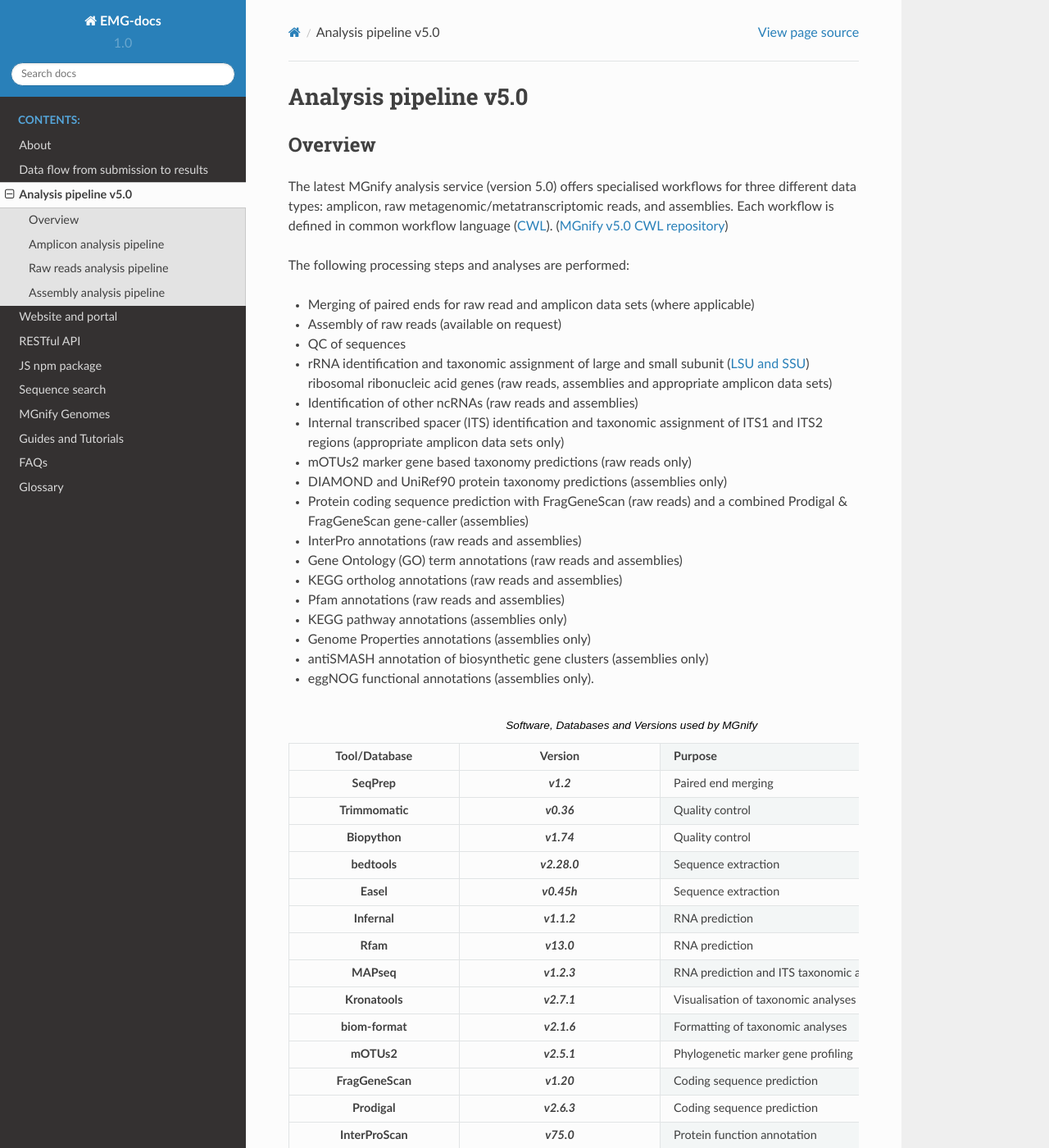
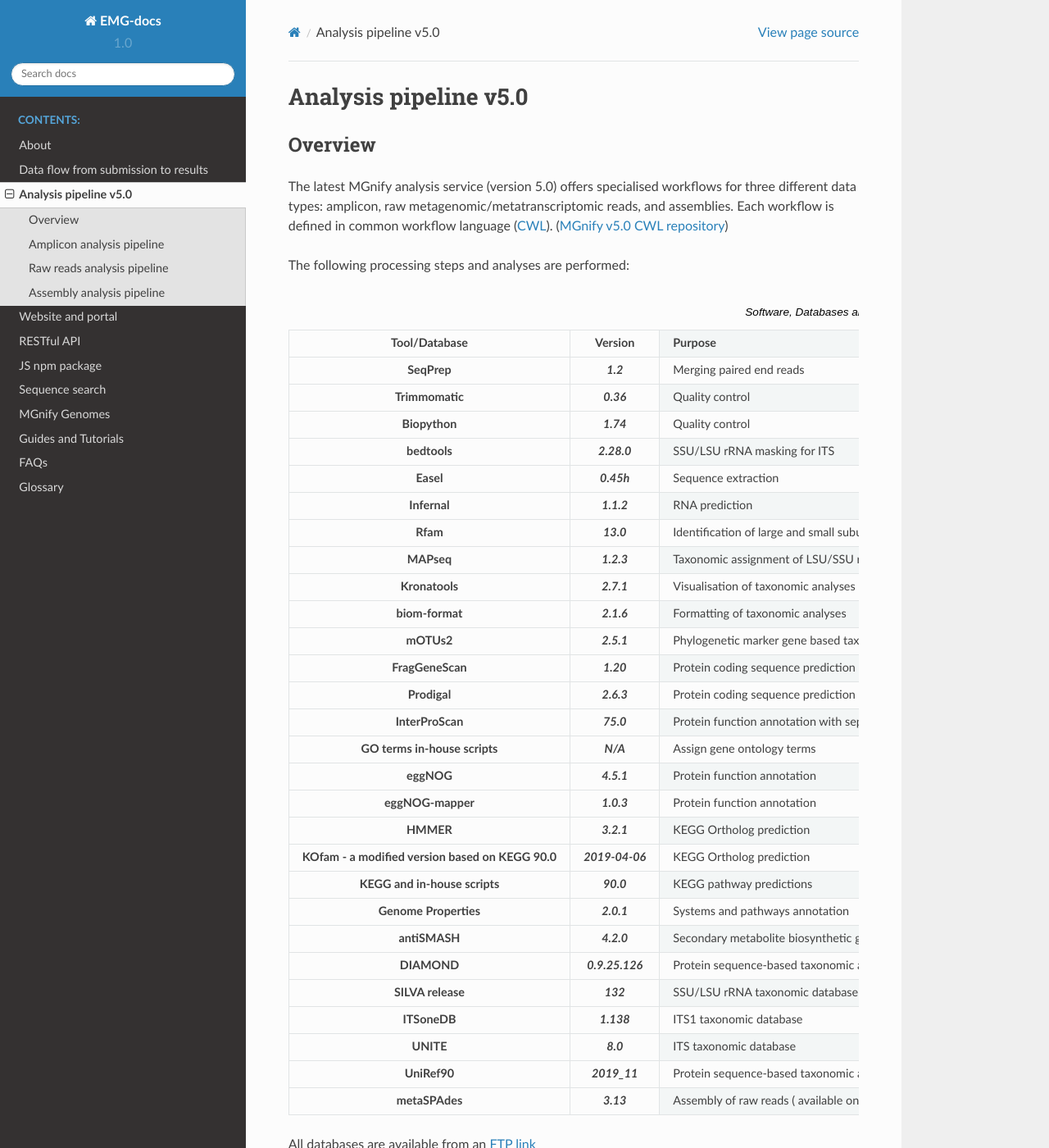
Before and after one commit to EBI-Metagenomics/EMG-docs, a Sphinx documentation site: the page built from docs/analysis.rst, in a window 1280 px wide and 1400 px high. Shown: the whole window at 82% size. Built offline with Sphinx 7.4.7 and the Read the Docs theme 2.0.0, drawn with Linux system fonts in a browser that asks for light colours; some of the changed text lies outside the part shown.

Commit message:
tools table reformat

```diff
--- a/docs/analysis.rst
+++ b/docs/analysis.rst
@@ -11,109 +11,185 @@
 
 The following processing steps and analyses are performed:
 
-* Merging of paired ends for raw read and amplicon data sets (where applicable)
-* Assembly of raw reads (available on request)
-* QC of sequences
-* rRNA identification and taxonomic assignment of large and small subunit (:term:`LSU and SSU<LSU, SSU>`) ribosomal ribonucleic acid genes (raw reads, assemblies and appropriate amplicon data sets)
-* Identification of other ncRNAs (raw reads and assemblies)
-* Internal transcribed spacer (ITS) identification and taxonomic assignment of ITS1 and ITS2 regions (appropriate amplicon data sets only)
-* mOTUs2 marker gene based taxonomy predictions (raw reads only)
-* DIAMOND and UniRef90 protein taxonomy predictions (assemblies only)
-* Protein coding sequence prediction with FragGeneScan (raw reads) and a combined  Prodigal & FragGeneScan gene-caller (assemblies)
-* InterPro annotations (raw reads and assemblies)
-* Gene Ontology (GO) term annotations (raw reads and assemblies)
-* KEGG ortholog annotations  (raw reads and assemblies)
-* Pfam annotations  (raw reads and assemblies)
-* KEGG pathway annotations (assemblies only)
-* Genome Properties annotations  (assemblies only)
-* antiSMASH annotation of biosynthetic gene clusters  (assemblies only)
-* eggNOG functional annotations (assemblies only).
+.. list-table:: Software, Databases and Versions used by MGnify:
+  :widths: 15, 10, 20, 5, 5, 5
+  :stub-columns: 2
 
-.. list-table:: Software, Databases and Versions used by MGnify
-  :widths: 15, 10, 20
-  :stub-columns: 2
 
   * - **Tool/Database**
     - **Version**
     - **Purpose**
+    - **Amplicon**
+    - **Raw reads**
+    - **Assemblies**
   * - SeqPrep
-    - *v1.2*
-    - Paired end merging
+    - *1.2*
+    - Merging paired end reads
+    - Yes
+    - Yes
+    -
   * - Trimmomatic
-    - *v0.36*
+    - *0.36*
     - Quality control
+    - Yes
+    - Yes
+    -
   * - Biopython
-    - *v1.74*
+    - *1.74*
     - Quality control
+    - Yes
+    - Yes
+    - Yes
   * - bedtools
-    - *v2.28.0*
+    - *2.28.0*
+    - SSU/LSU rRNA masking for ITS
+    - Yes
+    -
+    -
+  * - Easel
+    - *0.45h*
     - Sequence extraction
-  * - Easel
-    - *v0.45h*
-    - Sequence extraction
+    - Yes
+    - Yes
+    - Yes
   * - Infernal
-    - *v1.1.2*
+    - *1.1.2*
     - RNA prediction
+    - Yes
+    - Yes
+    - Yes
   * - Rfam
-    - *v13.0*
-    - RNA prediction
+    - *13.0*
+    - Identification of large and small subunit (:term:`LSU and SSU<LSU, SSU>`) ribosomal ribonucleic acid genes and other ncRNA
+    - Yes
+    - Yes
+    - Yes
   * - MAPseq
-    - *v1.2.3*
-    - RNA prediction and ITS taxonomic analysis
+    - *1.2.3*
+    - Taxonomic assignment of LSU/SSU rRNA and ITS
+    - Yes
+    - Yes
+    - Yes
   * - Kronatools
-    - *v2.7.1*
+    - *2.7.1*
     - Visualisation of taxonomic analyses
+    - Yes
+    - Yes
+    - Yes
   * - biom-format
-    - *v2.1.6*
+    - *2.1.6*
     - Formatting of taxonomic analyses
+    - Yes
+    - Yes
+    - Yes
   * - mOTUs2
-    - *v2.5.1*
-    - Phylogenetic marker gene profiling
+    - *2.5.1*
+    - Phylogenetic marker gene based taxonomic profiling
+    -
+    - Yes
+    -
   * - FragGeneScan
-    - *v1.20*
-    - Coding sequence prediction
+    - *1.20*
+    - Protein coding sequence prediction
+    -
+    - Yes
+    - Yes
   * - Prodigal
-    - *v2.6.3*
-    - Coding sequence prediction
+    - *2.6.3*
+    - Protein coding sequence prediction
+    -
+    -
+    - Yes
   * - InterProScan
-    - *v75.0*
+    - *75.0*
+    - Protein function annotation with separate Pfam results
+    -
+    - Yes
+    - Yes
+  * - GO terms in-house scripts
+    - *N/A*
+    - Assign gene ontology terms
+    -
+    - Yes
+    - Yes
+  * - eggNOG
+    - *4.5.1*
     - Protein function annotation
-  * - eggNOG
-    - *v4.5.1*
+    -
+    -
+    - Yes
+  * - eggNOG-mapper
+    - *1.0.3*
     - Protein function annotation
-  * - eggNOG-mapper
-    - *v1.0.3*
-    - Protein function annotation
+    -
+    -
+    - Yes
   * - HMMER
-    - *v3.2.1*
+    - *3.2.1*
     - KEGG Ortholog prediction
-  * - KOfam - a modified version
-    - *2019-04-06 (based on KEGG 90.0)*
+    -
+    - Yes
+    - Yes
+  * - KOfam - a modified version based on KEGG 90.0
+    - *2019-04-06*
     - KEGG Ortholog prediction
+    -
+    - Yes
+    - Yes
   * - KEGG and in-house scripts
     - *90.0*
-    - KEGG module prediction
+    - KEGG pathway predictions
+    -
+    -
+    - Yes
   * - Genome Properties
-    - *v2.0.1*
+    - *2.0.1*
     - Systems and pathways annotation
+    -
+    -
+    - Yes
   * - antiSMASH
-    - *v.4.2.0*
+    - *4.2.0*
     - Secondary metabolite biosynthetic gene cluster annotation
-  * - SILVA
-    - *release 132*
-    - SSU/LSU rRNA taxonomy
+    -
+    -
+    - Yes
+  * - DIAMOND
+    - *0.9.25.126*
+    - Protein sequence-based taxonomic analysis
+    -
+    -
+    - Yes
+  * - SILVA release
+    - *132*
+    - SSU/LSU rRNA taxonomic database
+    - Yes
+    - Yes
+    - Yes
   * - ITSoneDB
-    - *v1.138*
-    - ITS taxonomy
+    - *1.138*
+    - ITS1 taxonomic database
+    - Yes
+    -
+    -
   * - UNITE
-    - *v8.0*
-    - ITS taxonomy
-  * - DIAMOND
-    - *v0.9.25.126*
+    - *8.0*
+    - ITS taxonomic database
+    - Yes
+    -
+    -
+  * - UniRef90
+    - *2019_11*
     - Protein sequence-based taxonomic analysis
-  * - UniRef90
-    - *v2019_11*
-    - Protein sequence-based taxonomic analysis
+    -
+    -
+    - Yes
+  * - metaSPAdes
+    - *3.13*
+    - Assembly of raw reads ( available on request)
+    - N/A
+    - N/A
+    - N/A
 
 All databases are available from an `FTP link <ftp://ftp.ebi.ac.uk/pub/databases/metagenomics/pipeline-5.0/ref-dbs>`_
 
```
